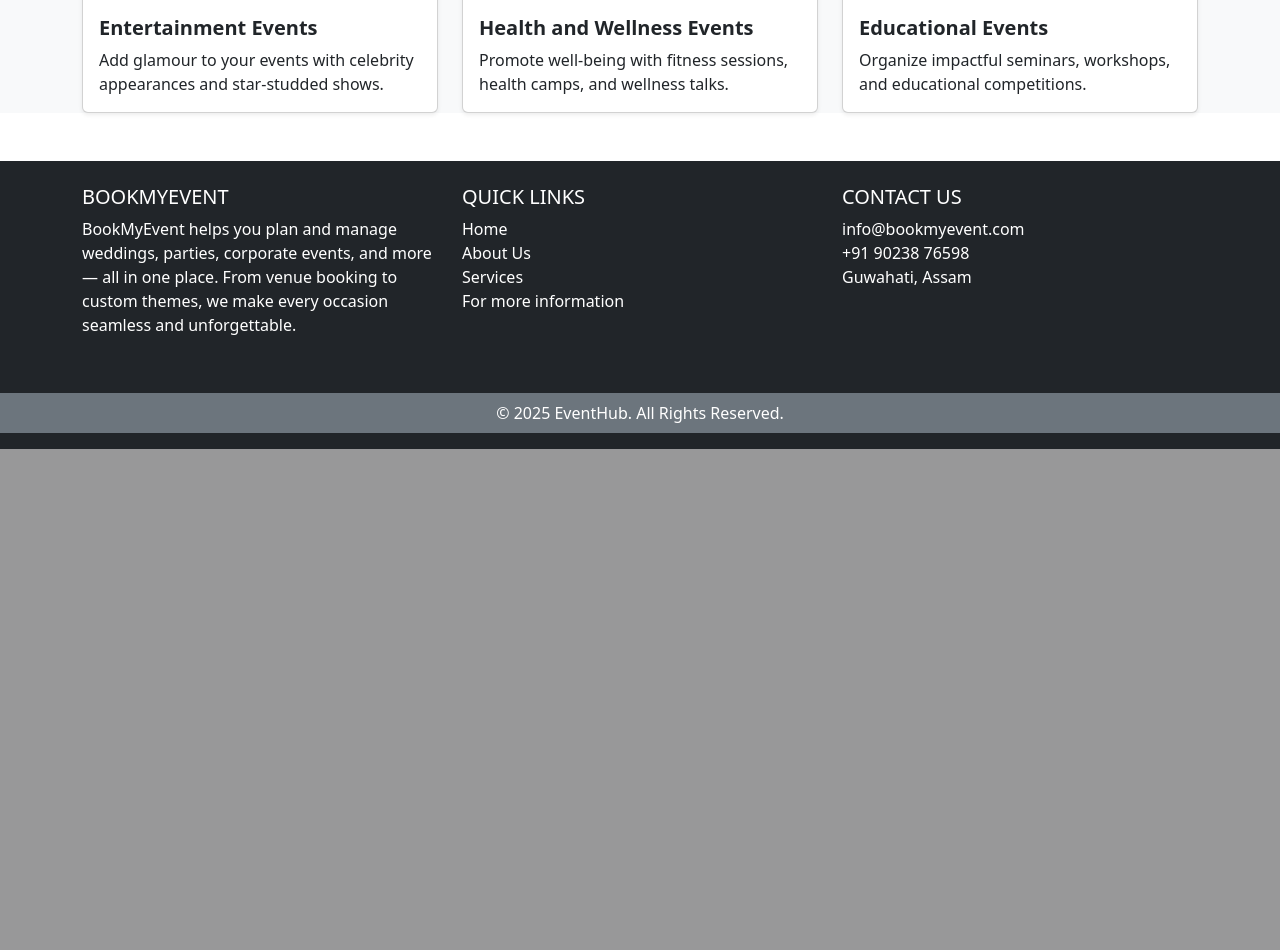
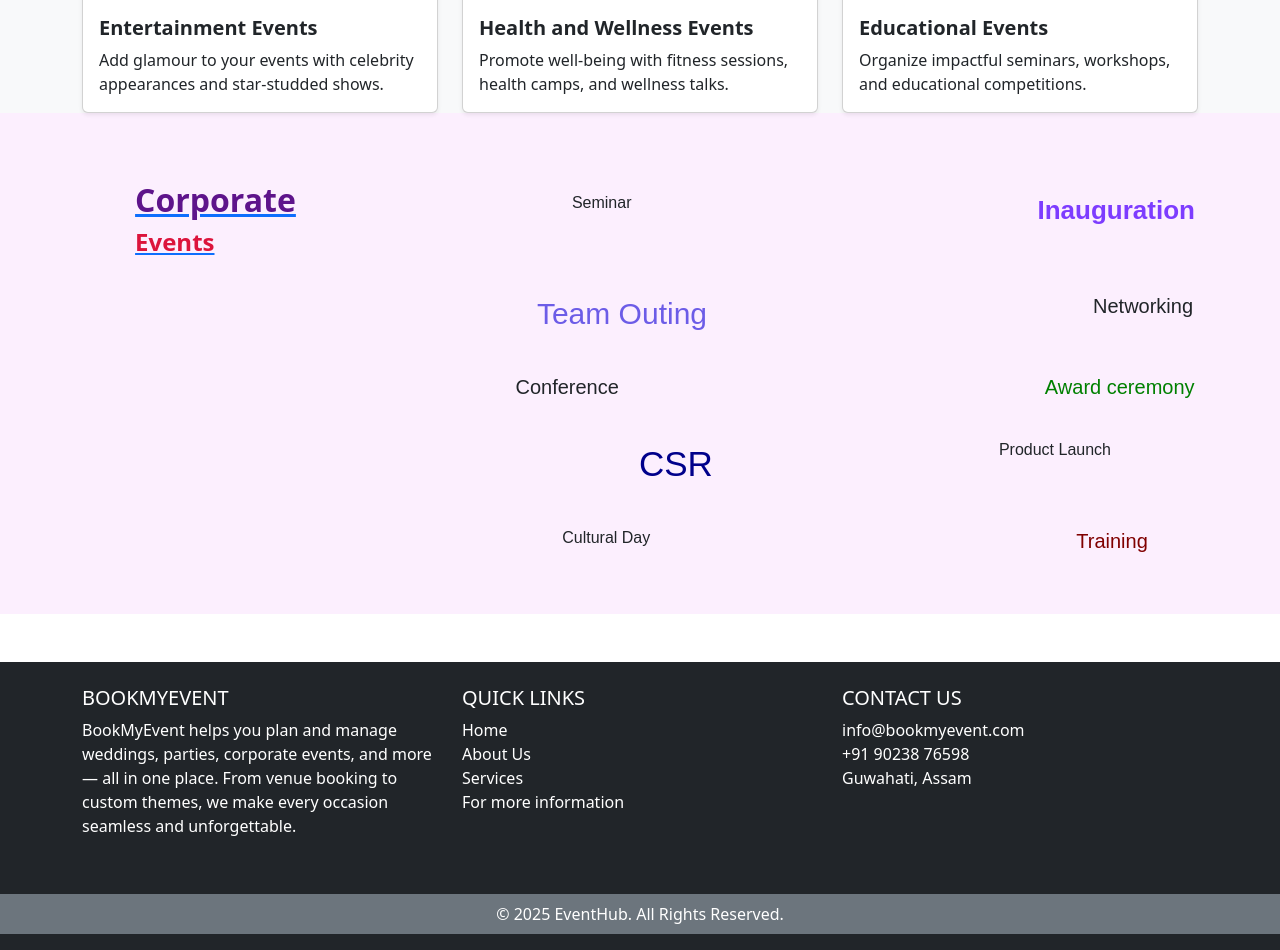
Before and after one commit to soumya230107/Event-Management, a Django app: page / in a window 1280 px wide. Shown: the part 1301-2251 px from the top of the page. Before the commit the page ends 1750 px from the top, so only its background shows below. Run offline with Django 5.2, Linux system fonts and the light colour scheme.

Commit message:
index.html

```diff
--- a/templates/index.html
+++ b/templates/index.html
@@ -134,9 +134,79 @@
     </div>
   </div>
 </div>
+<section class="py-5" style="background-color: #fceffe;">
 
 
 
+   <div class="cloud d-flex flex-wrap" style="align-items: flex-start; padding-left: 60px; gap: 1rem;">
+  <a href="{% url 'corporate_events' %}">
+    <h2 class="text-start" style="color: #5e148b; font-weight: 700;">Corporate</h2>
+    <h4 class="text-start" style="color: crimson; font-weight: 700;">Events</h4>
+  </a>
+  <span class="word small" style="padding-left:350" >Seminar</span>
+  <span class="word large" style="font-weight: 800;padding-left:370px;">Inauguration</span>
+  <span class="word xl" style="padding-left:390px">Team Outing</span>
+  <span class="word medium" style="padding-left:350px">Networking</span>
+  <span class="word medium" style="padding-left:370px">Conference</span>
+  <span class="word medium" style="color: green;padding-left:390px">Award ceremony</span>
+  <span class="word xxl"style="padding-left:410px">CSR</span>
+  <span class="word small"style="padding-left:350">Product Launch</span>
+  <span class="word small"style="padding-left:370px">Cultural Day</span>
+  <span class="word medium" style="color: maroon;padding-left:390px">Training</span>
+</div>
+</section>
+
+
+<!-- Styles for Word Cloud -->
+<style>
+  .cloud {
+    flex-direction:unset;
+    flex-wrap: wrap;
+    justify-content: center;
+    gap: 10px;
+    margin-top: 20px;
+  }
+
+  .word {
+    font-family: 'Poppins', sans-serif;
+    margin: 10px;
+    cursor: pointer;
+    transition: transform 0.3s ease;
+  }
+
+  .word:hover {
+    transform: scale(1.2);
+    text-shadow: 1px 1px 3px rgba(0, 0, 0, 0.1);
+  }
+
+  .small {
+    font-size: 16px;
+    padding-left: 250px;
+  }
+
+  .medium {
+    font-size: 20px;
+  padding-left: 300px;
+  }
+
+  .large {
+    font-size: 26px;
+    padding-left: 400px;
+    color: #7d3cff;
+  }
+
+  .xl {
+    font-size: 30px;
+    padding-left: 350px;
+    color: #6c5ce7;
+  }
+  .xxl{
+    font-size: 35px;
+    color: darkblue;
+  }
+</style>
+
+</body>
 <footer class="bg-dark text-white pt-4 pb-3 mt-5">
   <div class="container text-md-left">
     <div class="row">
```
